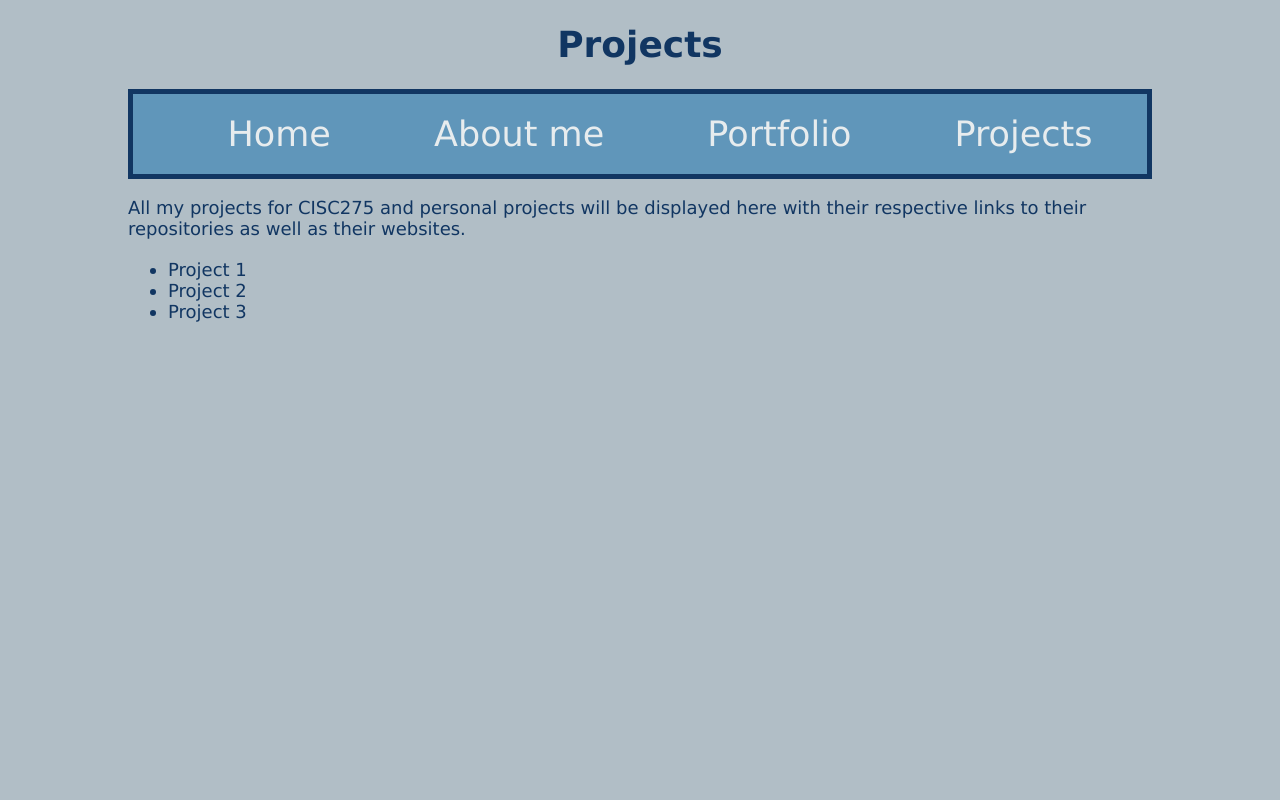
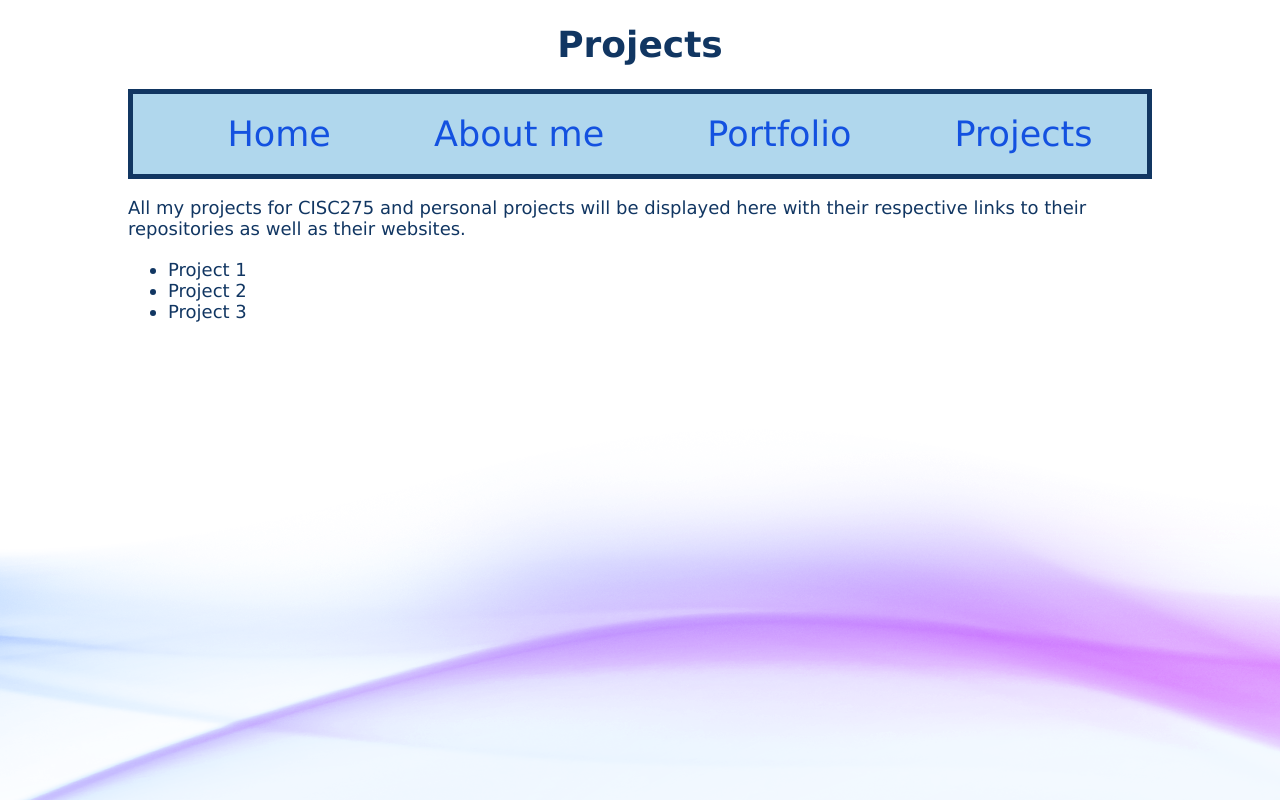
Before and after one commit to Zebxcore/Zebxcore.github.oi, a plain HTML site: page projects.html in a window 1280 px wide. Drawn offline with Linux system fonts and the light colour scheme.

Commit message:
Updated about me and updated style sheet

```diff
--- a/style.css
+++ b/style.css
@@ -1,5 +1,6 @@
 body{
     color: #113662;
+    background: url(img/background.png);
     background-color: #B1BEC6;
     font-family: Verdana, Geneva, Tahoma, sans-serif;
     font-size: 18px;
@@ -8,7 +9,7 @@ body{
 }
 a {
      text-decoration: none;
-     color: #E7ECEE;
+     color: #1351e0;
 }
 a:hover{
      color: black;
@@ -65,12 +66,15 @@ ul{
     list-style-type: none;
     text-align: center;
     border: 5px #113662 solid;
-    background: #6096BA;
+    background-color: rgba(99, 175, 219, 0.5);
 }
+
 #main-bar li{
     display: inline;
+    opacity: 1 !important;
 }
 #main-bar a{
+    opacity: 1 !important;
     margin: 0%;
     padding: 20px 5%;
     font-size: 35px;
```
Also changed, not shown: about-me.html (+4 -1 lines).
